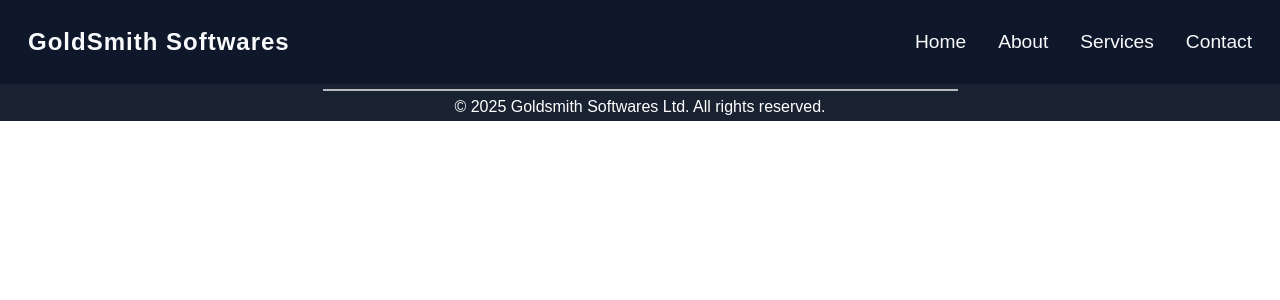
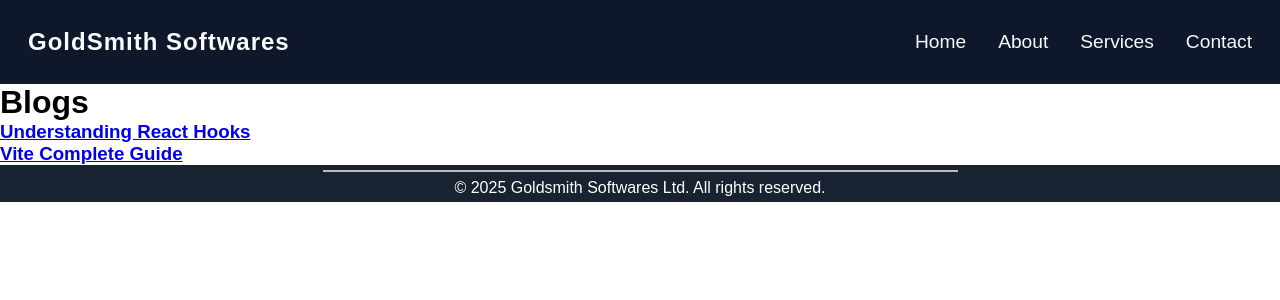
Before and after one commit to dariusjackony/Goldsmith-Software, a React (Vite) app: page /blogs in a window 1280 px wide. Shown: the top 300 px of the page. Built offline with nearby package versions, Linux system fonts and the light colour scheme.

Commit message:
Update:Blogs Page and Dynamic route for each blog

```diff
--- a/src/App.jsx
+++ b/src/App.jsx
@@ -8,6 +8,8 @@ import ContactPage from "./pages/Contact/ContactPage";
 import AboutSection from "./pages/About/AboutSection";
 import ServicesPageSection from "./pages/Services/ServicesPageSection";
 import ContactSectionPage from "./pages/Contact/ContactSectionPage";
+import BlogPage from "./pages/Blog/BlogPage";
+import BlogDetailPage from "./pages/Blog/BlogDetailPage";
 import Footer from "./components/Footer/Footer";
 import { BrowserRouter, Routes, Route } from "react-router-dom";
 
@@ -29,6 +31,8 @@ export default function App(){
         <Route path="/about" element={<AboutSection />} />
         <Route path="/services" element={<ServicesPageSection />} />
         <Route path="/contact" element={<ContactSectionPage />} />
+        <Route path="/blogs" element={<BlogPage />} />
+        <Route path="/blogs/:blogId" element={<BlogDetailPage />} />
       </Routes>
       <Footer />
     </BrowserRouter>
--- /dev/null
+++ b/src/components/Blog/Blog.jsx
@@ -0,0 +1,22 @@
+import { Link } from "react-router-dom";
+
+const blogs = [
+  { id: "react-hooks", title: "Understanding React Hooks", content:"This is the content about react hooks" },
+  { id: "vite-guide", title: "Vite Complete Guide", content:"This is the guide to learning react vite" },
+];
+
+function Blogs() {
+  return (
+    <div>
+      <h1>Blogs</h1>
+
+      {blogs.map((blog) => (
+        <Link key={blog.id} to={`/blogs/${blog.id}`}>
+          <h3>{blog.title}</h3>
+        </Link>
+      ))}
+    </div>
+  );
+}
+
+export default Blogs;
--- /dev/null
+++ b/src/components/Blog/BlogData.jsx
@@ -0,0 +1,12 @@
+export const blogs = [
+  {
+    id: "react-hooks",
+    title: "Understanding React Hooks",
+    content: "This is the content about react hooks",
+  },
+  {
+    id: "vite-guide",
+    title: "Vite Complete Guide",
+    content: "This is the guide to learning react vite",
+  },
+];
--- /dev/null
+++ b/src/components/Blog/BlogDetail.jsx
@@ -0,0 +1,21 @@
+import { useParams } from "react-router-dom";
+import { blogs } from "./BlogData";
+
+function BlogDetail() {
+  const { blogId } = useParams();
+
+  const blog = blogs.find((b) => b.id === blogId);
+
+  if (!blog) {
+    return <h2>Blog not found</h2>;
+  }
+
+  return (
+    <div>
+      <h1>{blog.title}</h1>
+      <p>{blog.content}</p>
+    </div>
+  );
+}
+
+export default BlogDetail;
--- /dev/null
+++ b/src/pages/Blog/BlogDetailPage.jsx
@@ -0,0 +1,8 @@
+import BlogDetail from "../../components/Blog/BlogDetail";
+export default function BlogDetailPage(){
+    return(
+        <>
+         <BlogDetail />
+        </>
+    )
+}
--- /dev/null
+++ b/src/pages/Blog/BlogPage.jsx
@@ -0,0 +1,9 @@
+
+import Blogs from "../../components/Blog/Blog";
+export default function BlogPage(){
+    return(
+        <>
+         <Blogs />
+        </>
+    )
+}
```
